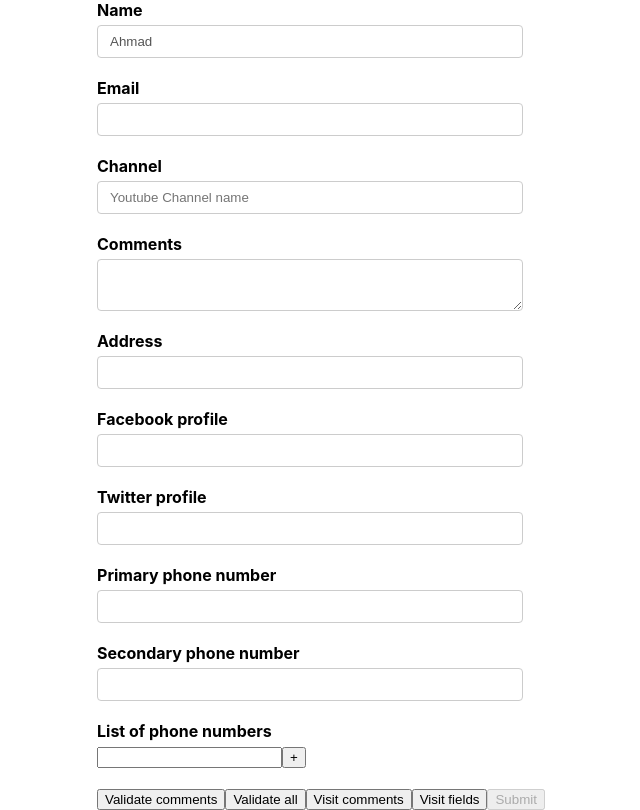
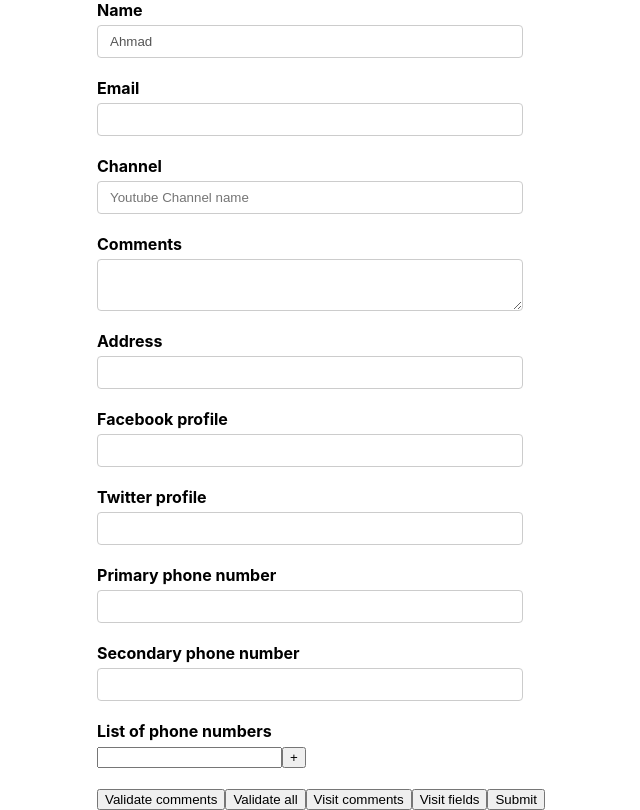
Before and after one commit to ahmadlufiau/react-formic, a React (Create React App) app: page / in a window 1280 px wide. Shown: the whole page, without its empty margins (319-959 px from the left). Built offline with nearby package versions, Linux system fonts and the light colour scheme.

Commit message:
Disabling Submit part 2

```diff
--- a/src/components/YoutubeForm.js
+++ b/src/components/YoutubeForm.js
@@ -17,8 +17,10 @@
     phNumbers: ['']
 }
 
-const onSubmit = values => {
+const onSubmit = (values, onSubmitProps) => {
     console.log('Form data', values)
+    console.log('submit props', onSubmitProps)
+    onSubmitProps.setSubmitting(false)
 }
 
 const validate = values => {
@@ -193,7 +195,7 @@
                                 channel: true,
                                 comments: true
                             })}>Visit fields</button>
-                            <button type='submit' disabled={!(formik.dirty && formik.isValid)}>Submit</button>
+                            <button type='submit' disabled={!formik.isValid || formik.isSubmitting}>Submit</button>
                         </Form>
                     )
                 }
```
